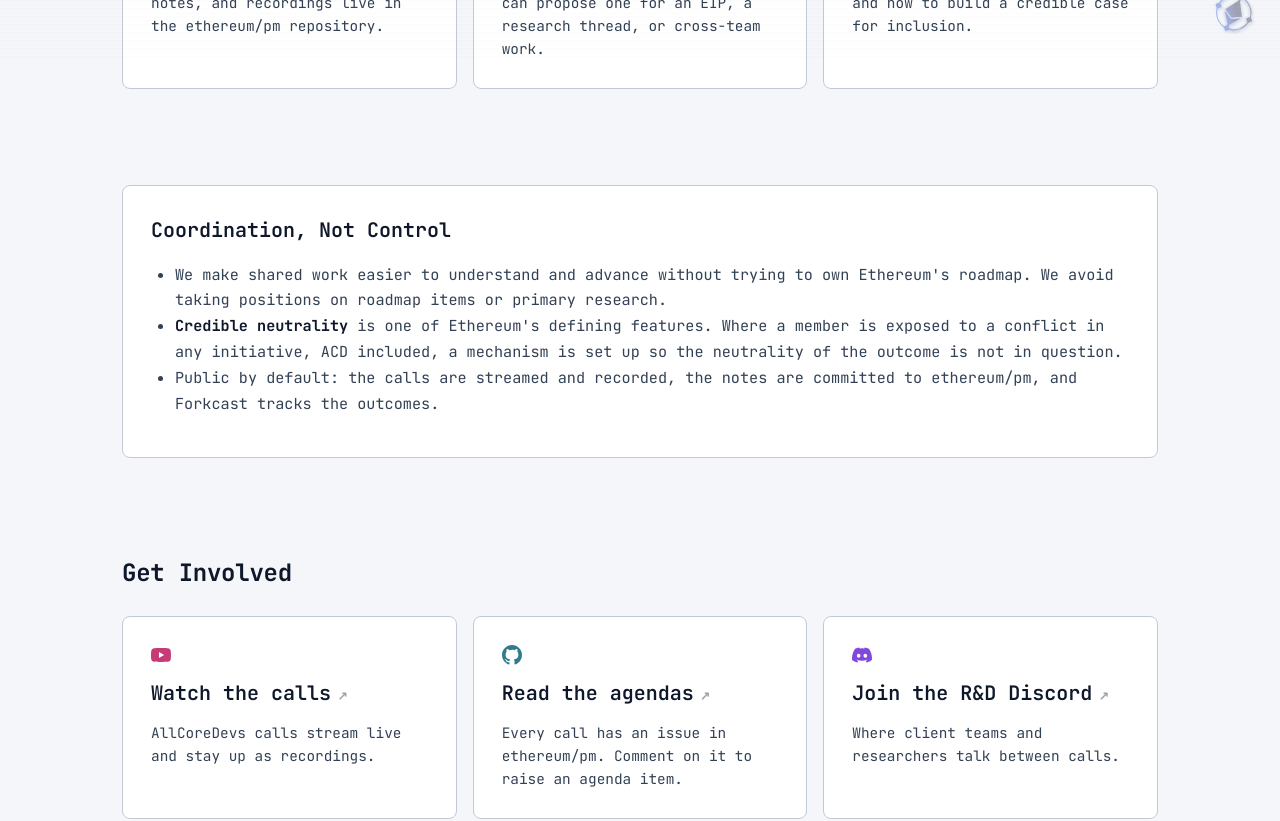
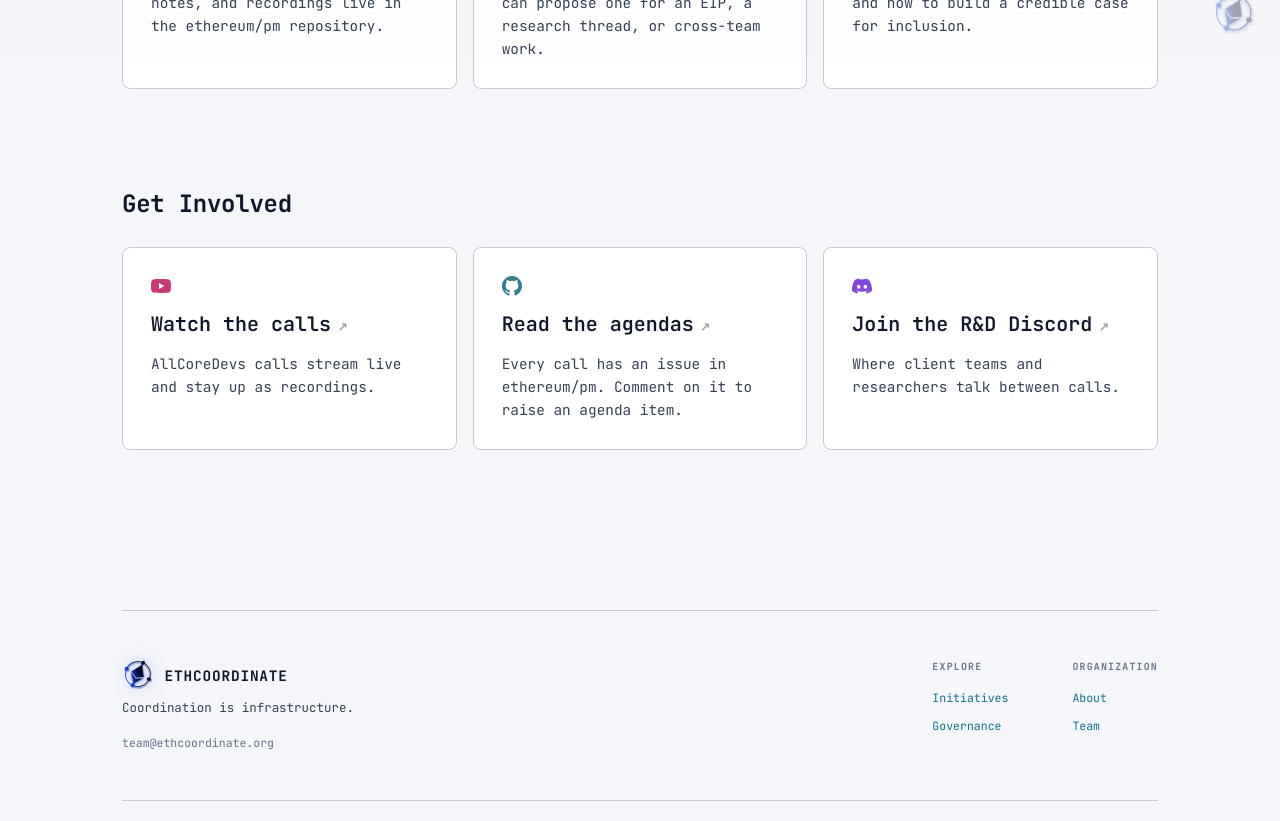
Before and after one commit to ethcoordinate/ethcoordinate-website, a Next.js app: page /initiatives/protocol-coordination in a window 1280 px wide. Shown: the part 740-1561 px from the top of the page. Built offline with nearby package versions, Linux system fonts and the light colour scheme.

Commit message:
Remove the Coordination, Not Control card
Review feedback: hold the neutrality positioning for now. The page keeps
to what the initiative does and where it happens.

```diff
--- a/src/app/initiatives/protocol-coordination/page.tsx
+++ b/src/app/initiatives/protocol-coordination/page.tsx
@@ -96,22 +96,6 @@ export default function ProtocolCoordinationPage() {
           </div>
         </section>
 
-        {/* How we work */}
-        <section className="section">
-          <div className="card">
-            <h3 style={{ fontSize: "1.25rem", fontWeight: 600, color: "var(--color-text-bright)", marginBottom: "1rem" }}>
-              Coordination, Not Control
-            </h3>
-            <div style={{ color: "var(--color-text-body)", fontSize: "0.95rem", lineHeight: 1.7 }}>
-              <ul style={{ listStyle: "disc", paddingLeft: "1.5rem", marginBottom: "0.75rem" }}>
-                <li>We make shared work easier to understand and advance without trying to own Ethereum&apos;s roadmap. We avoid taking positions on roadmap items or primary research.</li>
-                <li><strong style={{ color: "var(--color-text-bright)" }}>Credible neutrality</strong> is one of Ethereum&apos;s defining features. Where a member is exposed to a conflict in any initiative, ACD included, a mechanism is set up so the neutrality of the outcome is not in question.</li>
-                <li>Public by default: the calls are streamed and recorded, the notes are committed to ethereum/pm, and Forkcast tracks the outcomes.</li>
-              </ul>
-            </div>
-          </div>
-        </section>
-
         {/* Get involved */}
         <section className="section">
           <h2 className="section-title">Get Involved</h2>
```
